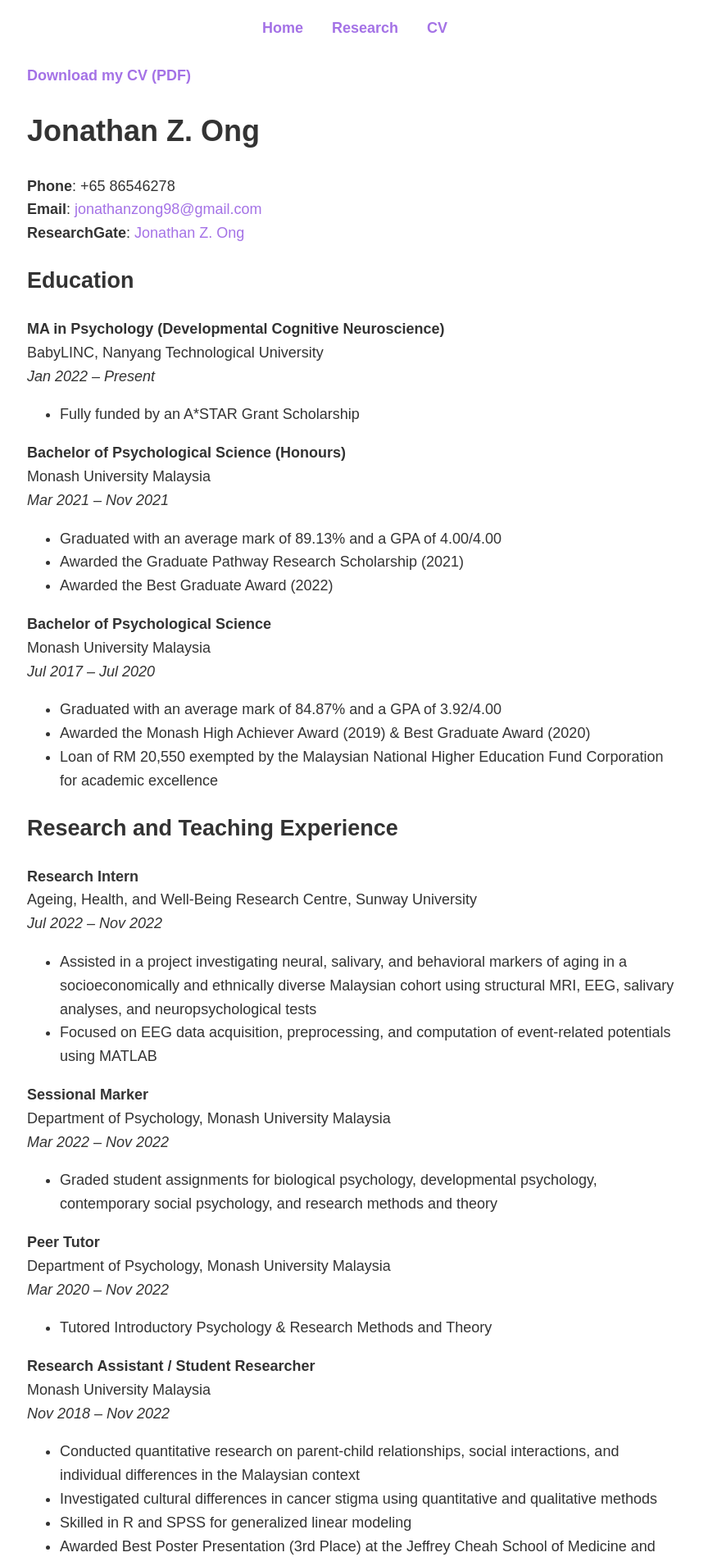
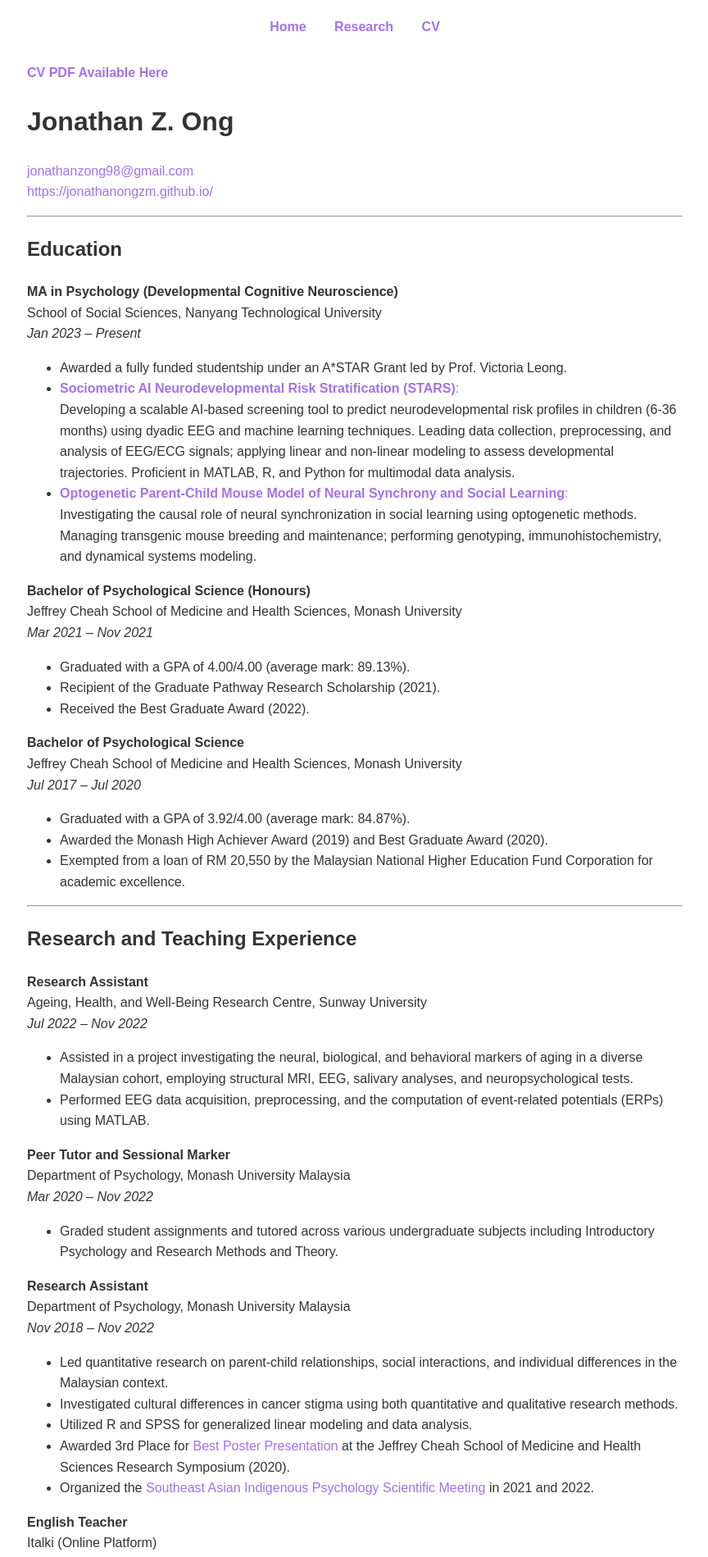
Before and after one commit to jonathanongzm/jonathanongzm.github.io, a Jekyll site: the page built from cv.markdown, in a window 1280 px wide. Shown: the top 1899 px of the page at 82% size, without its empty margins (207-1071 px from the left). Built offline with Jekyll 4.4.1, drawn with Linux system fonts in a browser that asks for light colours; some of the changed text lies outside the part shown.

Commit message:
edited CV

```diff
--- a/assets/css/style.css
+++ b/assets/css/style.css
@@ -1,7 +1,7 @@
 /* General Styles */
 body {
   font-family: 'Arial', sans-serif;
-  font-size: 18px;
+  font-size: 16px; /* Scaled down from 18px to 16px */
   color: #333;
   margin: 0;
   padding: 0;
@@ -18,7 +18,7 @@
 /* Floating Profile Photo */
 .profile-photo {
   float: left; /* Float the image to the left */
-  width: 335px; /* Set the desired width */
+  width: 280px; /* Set the desired width */
   border-radius: 6%; /* Round the image corners */
   margin: 0 20px 20px 0; /* Add margin to the right and bottom of the image */
 }
@@ -46,7 +46,7 @@
   text-decoration: none;
   color: #a472e6;
   font-weight: bold;
-  font-size: 18px;
+  font-size: 16px; /* Scaled down from 18px to 16px */
 }
 
 a {
@@ -67,21 +67,21 @@
 
 /* Style for larger heading, aligned to the right */
 .large-heading {
-  font-size: 48px; /* Increase font size */
-  font-weight: 700;
+  font-size: 45px; /* Scaled down from 48px to 44px */
+  font-weight: 550;
   margin: 1000;
   color: #333; /* Adjust color if needed */
   text-align: left; /* Align the title to the right */
 }
 
 .main-header p {
-  font-size: 20px;
+  font-size: 18px; /* Scaled down from 20px to 18px */
   color: #666;
 }
 
 .contact-links {
   margin-top: 20px;
-  font-size: 18px;
+  font-size: 16px; /* Scaled down from 18px to 16px */
 }
 
 .content {
@@ -90,5 +90,5 @@
   padding: 20px;
   text-align: left;
   line-height: 1.6;
-  font-size: 18px;
+  font-size: 16px; /* Scaled down from 18px to 16px */
 }
--- a/cv.markdown
+++ b/cv.markdown
@@ -4,83 +4,95 @@
 permalink: /cv/
 ---
 
-**[Download my CV (PDF)](/assets/pdf/Jonathan_Ong_CV.pdf)**
+**[CV PDF Available Here](/assets/pdf/Jonathan_Ong_CV.pdf)**
 
 # Jonathan Z. Ong
 
-**Phone**: +65 86546278
-**Email**: [jonathanzong98@gmail.com](mailto:jonathanzong98@gmail.com)
-**ResearchGate**: [Jonathan Z. Ong](https://www.researchgate.net/profile/Jonathan-Z-Ong)
-
+[jonathanzong98@gmail.com](mailto:jonathanzong98@gmail.com)
+[https://jonathanongzm.github.io/](https://jonathanongzm.github.io/)
+<hr>
 ## Education
 
 **MA in Psychology (Developmental Cognitive Neuroscience)**
-BabyLINC, Nanyang Technological University
-*Jan 2022 – Present*
-- Fully funded by an A*STAR Grant Scholarship
+School of Social Sciences, Nanyang Technological University
+*Jan 2023 – Present*
+- Awarded a fully funded studentship under an A*STAR Grant led by Prof. Victoria Leong.
+- [**Sociometric AI Neurodevelopmental Risk Stratification (STARS)**:](https://jonathanongzm.github.io/research/#stars-project)
+  Developing a scalable AI-based screening tool to predict neurodevelopmental risk profiles in children (6-36 months) using dyadic EEG and machine learning techniques. Leading data collection, preprocessing, and analysis of EEG/ECG signals; applying linear and non-linear modeling to assess developmental trajectories. Proficient in MATLAB, R, and Python for multimodal data analysis.
+- [**Optogenetic Parent-Child Mouse Model of Neural Synchrony and Social Learning**:](https://jonathanongzm.github.io/research/#opto-mouse-model)
+  Investigating the causal role of neural synchronization in social learning using optogenetic methods. Managing transgenic mouse breeding and maintenance; performing genotyping, immunohistochemistry, and dynamical systems modeling.
 
 **Bachelor of Psychological Science (Honours)**
-Monash University Malaysia
+Jeffrey Cheah School of Medicine and Health Sciences, Monash University
 *Mar 2021 – Nov 2021*
-- Graduated with an average mark of 89.13% and a GPA of 4.00/4.00
-- Awarded the Graduate Pathway Research Scholarship (2021)
-- Awarded the Best Graduate Award (2022)
+- Graduated with a GPA of 4.00/4.00 (average mark: 89.13%).
+- Recipient of the Graduate Pathway Research Scholarship (2021).
+- Received the Best Graduate Award (2022).
 
 **Bachelor of Psychological Science**
-Monash University Malaysia
+Jeffrey Cheah School of Medicine and Health Sciences, Monash University
 *Jul 2017 – Jul 2020*
-- Graduated with an average mark of 84.87% and a GPA of 3.92/4.00
-- Awarded the Monash High Achiever Award (2019) & Best Graduate Award (2020)
-- Loan of RM 20,550 exempted by the Malaysian National Higher Education Fund Corporation for academic excellence
+- Graduated with a GPA of 3.92/4.00 (average mark: 84.87%).
+- Awarded the Monash High Achiever Award (2019) and Best Graduate Award (2020).
+- Exempted from a loan of RM 20,550 by the Malaysian National Higher Education Fund Corporation for academic excellence.
 
+<hr>
 ## Research and Teaching Experience
 
-**Research Intern**
+**Research Assistant**
 Ageing, Health, and Well-Being Research Centre, Sunway University
 *Jul 2022 – Nov 2022*
-- Assisted in a project investigating neural, salivary, and behavioral markers of aging in a socioeconomically and ethnically diverse Malaysian cohort using structural MRI, EEG, salivary analyses, and neuropsychological tests
-- Focused on EEG data acquisition, preprocessing, and computation of event-related potentials using MATLAB
+- Assisted in a project investigating the neural, biological, and behavioral markers of aging in a diverse Malaysian cohort, employing structural MRI, EEG, salivary analyses, and neuropsychological tests.
+- Performed EEG data acquisition, preprocessing, and the computation of event-related potentials (ERPs) using MATLAB.
 
-**Sessional Marker**
-Department of Psychology, Monash University Malaysia
-*Mar 2022 – Nov 2022*
-- Graded student assignments for biological psychology, developmental psychology, contemporary social psychology, and research methods and theory
-
-**Peer Tutor**
+**Peer Tutor and Sessional Marker**
 Department of Psychology, Monash University Malaysia
 *Mar 2020 – Nov 2022*
-- Tutored Introductory Psychology & Research Methods and Theory
+- Graded student assignments and tutored across various undergraduate subjects including Introductory Psychology and Research Methods and Theory.
 
-**Research Assistant / Student Researcher**
-Monash University Malaysia
+**Research Assistant**
+Department of Psychology, Monash University Malaysia
 *Nov 2018 – Nov 2022*
-- Conducted quantitative research on parent-child relationships, social interactions, and individual differences in the Malaysian context
-- Investigated cultural differences in cancer stigma using quantitative and qualitative methods
-- Skilled in R and SPSS for generalized linear modeling
-- Awarded Best Poster Presentation (3rd Place) at the Jeffrey Cheah School of Medicine and Health Sciences Research Symposium 2020
-- Organized the Southeast Asian Indigenous Psychology Scientific Meeting in 2021 and 2022
+- Led quantitative research on parent-child relationships, social interactions, and individual differences in the Malaysian context.
+- Investigated cultural differences in cancer stigma using both quantitative and qualitative research methods.
+- Utilized R and SPSS for generalized linear modeling and data analysis.
+- Awarded 3rd Place for [Best Poster Presentation](http://dx.doi.org/10.13140/RG.2.2.12484.85121) at the Jeffrey Cheah School of Medicine and Health Sciences Research Symposium (2020).
+- Organized the [Southeast Asian Indigenous Psychology Scientific Meeting](https://seaip2021.wixsite.com/sea-ip) in 2021 and 2022.
 
 **English Teacher**
 Italki (Online Platform)
 *Dec 2021 – Mar 2022*
-- Developed personalized lesson plans for students aged 14–60 from Malaysia, Indonesia, Vietnam, Korea, China, Russia, Spain, Israel, and Chile
+- Created tailored lesson plans for a diverse range of students (ages 14–60) from countries including Malaysia, Indonesia, Vietnam, Korea, China, Russia, Spain, Israel, and Chile.
+- Enhanced students' language proficiency through personalized teaching methods and cultural exchange.
 
 **Volunteer Teacher**
 Monash University Volunteering Program
 *Mar 2018 – Nov 2018*
-- Taught English to Burmese refugee adolescents to improve their fluency and writing
-- Conducted activities with individuals with special needs
+- Taught English to Burmese refugee adolescents, focusing on fluency skills.
+- Facilitated physical and learning activities for individuals with special needs to support their development.
 
-**Teacher at Government Schools**
+**Public School Teacher**
 SK & SMK Bandar Tun Hussein Onn 2 (Primary and High School)
 *Jun 2016 – May 2017*
-- Taught History, Mathematics, Arts, and Civics to 13- and 14-year-old students
-- Taught English to 10-year-old students through engaging activities (e.g., show and tell)
+- Taught History, Mathematics, Arts, and Civics to secondary school students (ages 13–14).
+- Designed and implemented interaction-based English lessons for primary school students (age 10).
+<hr>
+## Publications
 
-## Manuscripts & Conference Presentations
+1. Goh, P. H., & Ong, J. Z. (2022). It's a guy thing: Sex as a moderator of the relationship between social anxiety and perception of interpersonal warmth in initial heterosexual interactions. *Asian Journal of Social Psychology, 25*(4), 806-815. [https://doi.org/10.1111/ajsp.12536](https://doi.org/10.1111/ajsp.12536).
 
-- Goh, P. H. & Ong, J. Z.* (2022). *It’s a guy thing: Sex as a moderator of the relationship between social anxiety and perception of interpersonal warmth in initial heterosexual interactions.* Asian Journal of Social Psychology. [https://doi.org/10.1111/ajsp.12536](https://doi.org/10.1111/ajsp.12536)
+2. Ham, G. X., Ong, J. Z., Augustine, G. J., & Leong, V. (2024). Protocol to study dam-pup social transmission using a modified paradigm for transmission of food preference. *STAR Protocols, 5*(2), 103077. [https://doi.org/10.1016/j.xpro.2024.103077](https://doi.org/10.1016/j.xpro.2024.103077).
+<hr>
+## Manuscripts in Preparation
 
-- Koh, D. M., Ong, J. Z., Goh, P. H. (Revise & Resubmit). *Helicopter parenting and social competence among single Malaysian adults: Filial piety as a moderator.* Journal of Cross-Cultural Psychology.
+1. Koh, D. M., Ong, J. Z., & Goh, P. H. (in preparation). Helicopter Parenting and Social Competence among Single Malaysian Adults: Filial Piety as a Moderator.
 
-- Marzuki, A. A., Thanaraju, A., Ong, J. Z., Yip, W. Z., Yap, Z. J., Wong, K. Y., & … Schaefer, A. (2022) *AGEWELL: Investigating the predictors of healthy neurocognitive ageing in a socioeconomically and ethnically diverse Malaysian cohort.* Poster presentation awarded the People’s Choice Award at the Annual Meeting of the Society for Neuroscience 2022, Singapore Chapter.
+2. Vafa, S., Ong, J. Z., Yong, M. H., Arokiaraj, A. S., Shee, D., Chia, Y. C., & Schaefer, A. (in preparation). Online cognitive testing with Asian older adults during the Covid-19 pandemic: A proof-of-feasibility study. [https://doi.org/10.31234/osf.io/t8exs](https://doi.org/10.31234/osf.io/t8exs).
+
+3. Protocol for longitudinal imaging of parent–infant social interactive behavior and neurophysiology to assess emerging executive functions in infants with and without neurodevelopmental risks (in preparation).
+<hr>
+## Conference Presentation and Magazine Article
+
+1. Marzuki, A. A., Thanaraju, A., Ong, J. Z., Yip, W. Z., Yap, Z. J., Wong, K. Y., ... Schaefer, A. (2022). AGEWELL: Investigating the predictors of healthy neurocognitive ageing in a socioeconomically and ethnically diverse Malaysian cohort. *Poster presented at Annual Meeting of the Society for Neuroscience 2022, Singapore Chapter*. [http://dx.doi.org/10.13140/RG.2.2.18928.74241](http://dx.doi.org/10.13140/RG.2.2.18928.74241).
+
+2. Leong, V., Campolo, D., & Ong, J. Z. (2024). Understanding infants' mental skills: New AI and sensor tools to measure development. *Nanyang Technological University Magazine: Pushing Frontiers, (23),* 22-23. [PDF](/assets/pdf/pushing_frontiers.pdf).
```
Also changed, not shown: research.markdown (+5 -15 lines), 1 other file.
